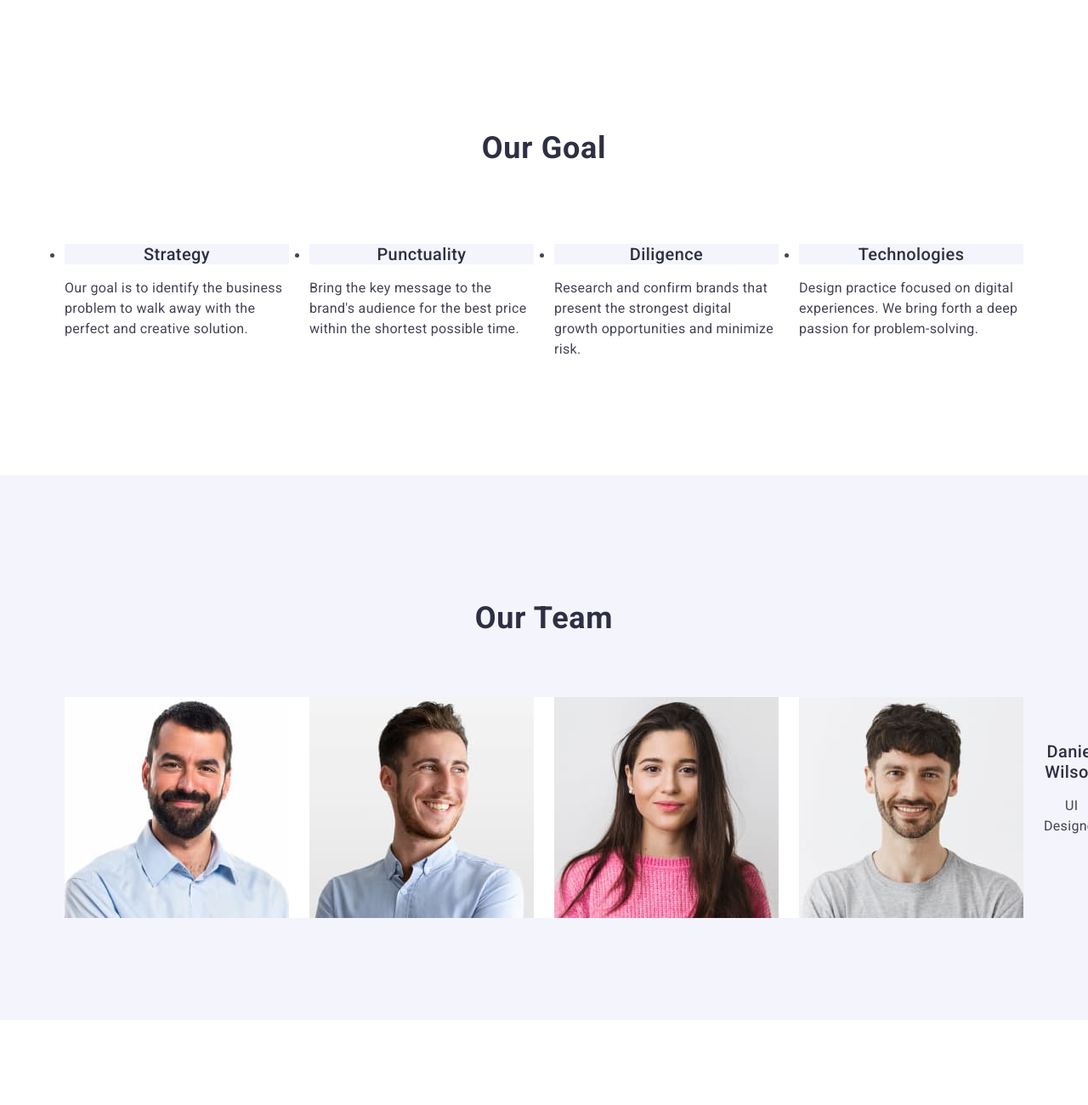
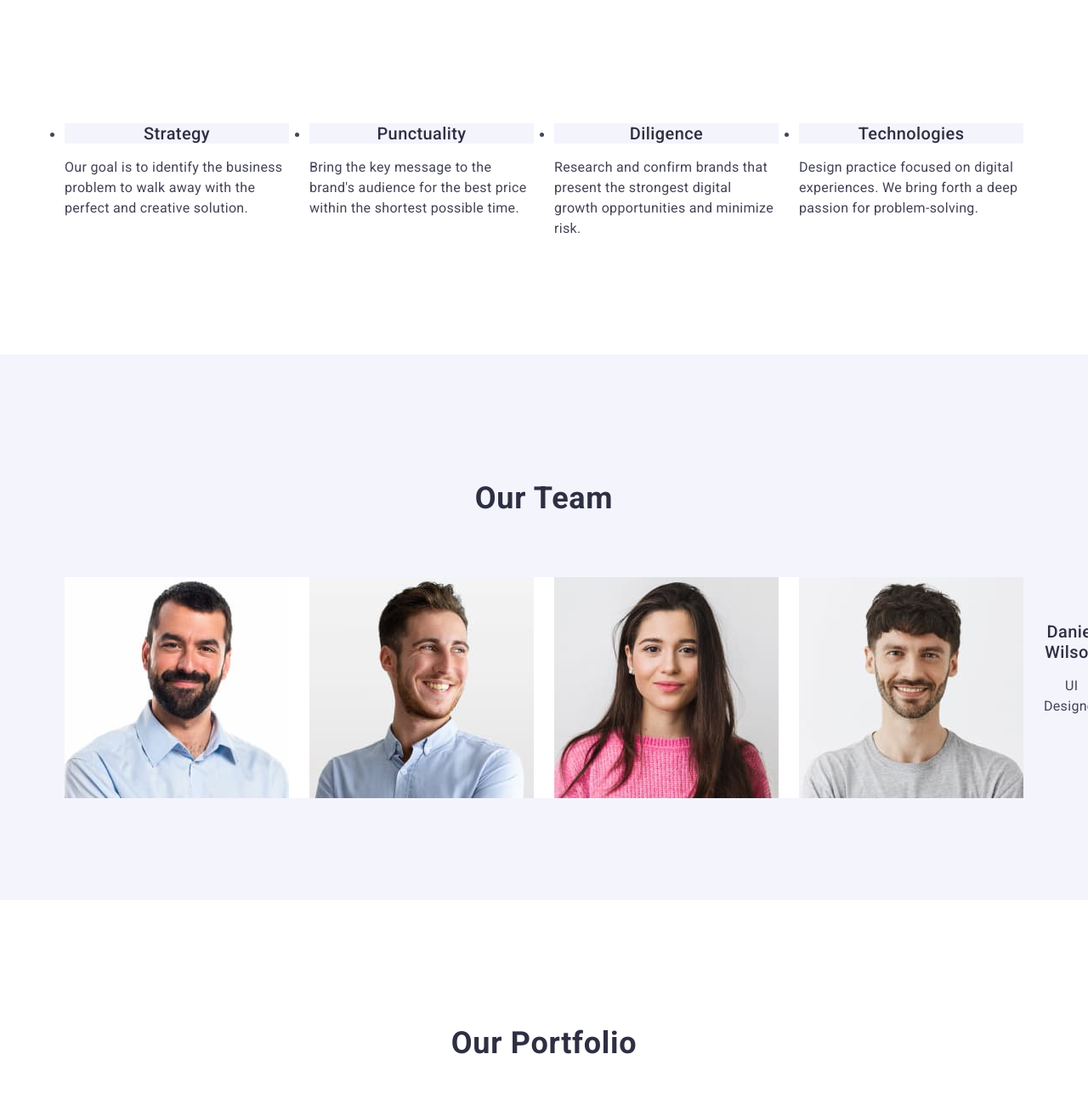
Before and after one commit to 6kowwwka9/goit-markup-hw-03, a plain HTML site: page index.html in a window 1280 px wide. Shown: the part 760-2060 px from the top of the page at 85% size. Drawn offline with nearby package versions, Linux system fonts and the light colour scheme.

Commit message:
Update index.html

```diff
--- a/index.html
+++ b/index.html
@@ -60,7 +60,7 @@
         <section class="section-two">
             <div class="container">
 
-                <h2 class="section-four-title">Our goal</h2>
+                <h2 class="visually-hidden">Our goal</h2>
 
                 <ul class="section-two-list">
                     <li class="section-two-title-title">
@@ -142,7 +142,7 @@
         <section class="section-four">
             <div class="container">
 
-                <h2 class="visually-hidden">Our Portfolio</h2>
+                <h2 class="section-four-title">Our Portfolio</h2>
 
                 <ul class="photo">
                         <li class="portfolio">
```
